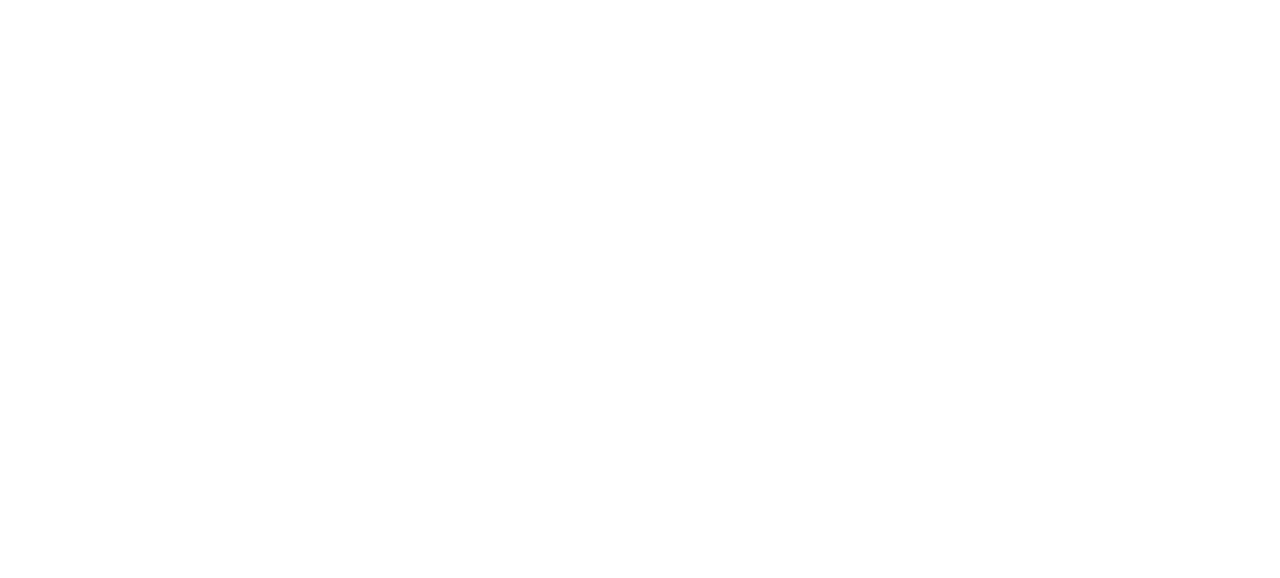
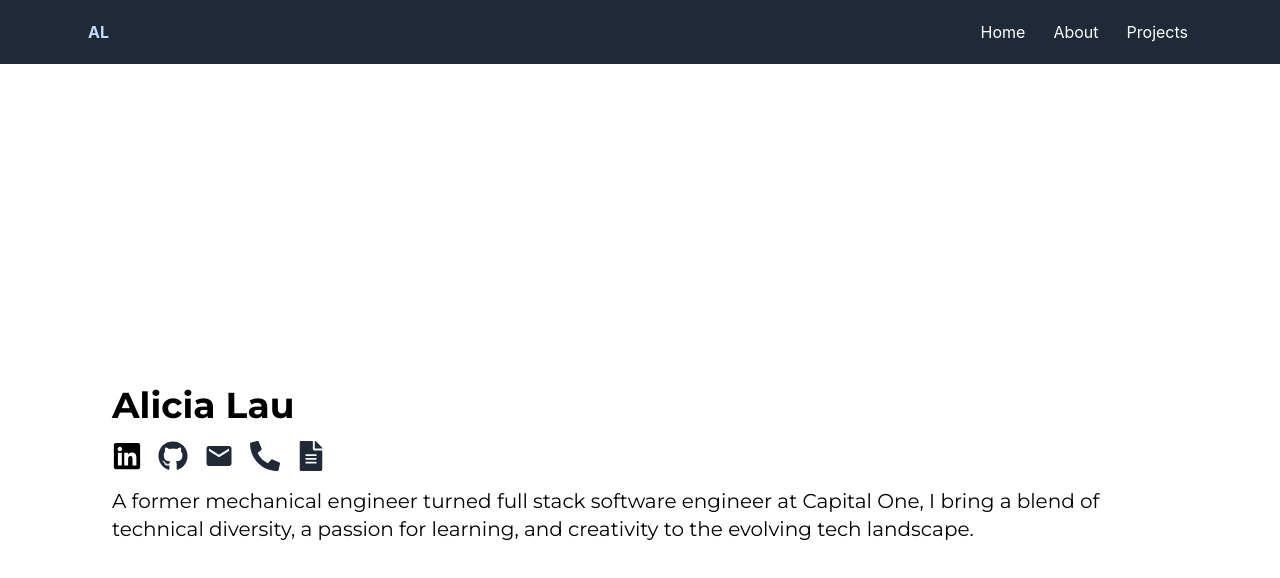
Before and after one commit to alicia-lau/alicialau.github.io, a React (Create React App) app in the folder resume-portfolio/: page / in a window 1280 px wide. Shown: the top 578 px of the page. Built offline with nearby package versions, Linux system fonts and the light colour scheme.

Commit message:
fixed routing

```diff
--- a/resume-portfolio/src/App.js
+++ b/resume-portfolio/src/App.js
@@ -1,5 +1,5 @@
 import React from 'react';
-import { BrowserRouter as Router, Routes, Route } from 'react-router-dom';
+import { Routes, Route } from 'react-router-dom';
 import Navbar from './components/Navbar';
 import LandingPage from './components/LandingPage';
 import About from './components/About';
@@ -8,19 +8,19 @@
 
 function App() {
   return (
-    <Router basename='/resume-portfolio'>
+    <div>
       <Navbar />
       <div className='flex h-screen justify-center items-center font-sans pt-36'>
         <div className='max-w-6xl mx-auto px-4 pt-4'>
           <Routes>
-            <Route exact path="/" element={<LandingPage />} />
+            <Route path="/" element={<LandingPage />} />
             <Route path="/about" element={<About />} />
             <Route path="/projects" element={<Projects />} />
             {/* Add other routes here */}
           </Routes>
         </div>
       </div>
-    </Router>
+    </div>
   );
 }
 
--- a/resume-portfolio/src/components/Navbar.js
+++ b/resume-portfolio/src/components/Navbar.js
@@ -1,4 +1,5 @@
 import React, { useState } from 'react';
+import { Link } from 'react-router-dom';
 
 function Navbar() {
   const [isOpen, setIsOpen] = useState(false);
@@ -20,9 +21,9 @@
 
             {/* Primary Nav Menu */}
             <div className="hidden md:flex items-center space-x-1">
-              <a href="/resume-portfolio" className="py-5 px-3 hover:bg-gray-700">Home</a>
-              <a href="/resume-portfolio/about" className="py-5 px-3 hover:bg-gray-700">About</a>
-              <a href="/resume-portfolio/projects" className="py-5 px-3 hover:bg-gray-700">Projects</a>
+              <Link to="/" className="py-5 px-3 hover:bg-gray-700">Home</Link>
+              <Link to="/about" className="py-5 px-3 hover:bg-gray-700">About</Link>
+              <Link to="/projects" className="py-5 px-3 hover:bg-gray-700">Projects</Link>
               {/* More nav items */}
             </div>
             </div>
--- a/resume-portfolio/src/index.js
+++ b/resume-portfolio/src/index.js
@@ -1,4 +1,5 @@
 import React from 'react';
+import { HashRouter } from 'react-router-dom';
 import ReactDOM from 'react-dom/client';
 import './index.css';
 import App from './App';
@@ -7,7 +8,9 @@
 const root = ReactDOM.createRoot(document.getElementById('root'));
 root.render(
   <React.StrictMode>
-    <App />
+    <HashRouter>
+      <App />
+    </HashRouter>
   </React.StrictMode>
 );
 
```
